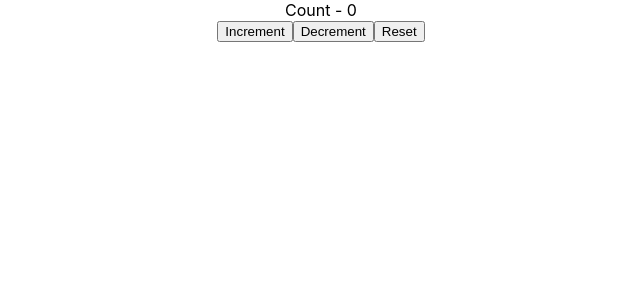
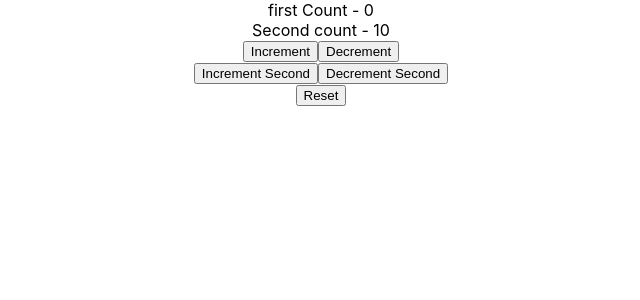
Before and after one commit to abdullahmubin/ReactHookDetails, a React (Create React App) app: page / in a window 1280 px wide. Shown: the top 300 px of the page, without its empty margins (319-959 px from the left). Built offline with nearby package versions, Linux system fonts and the light colour scheme.

Commit message:
useReducer with object.

```diff
--- a/src/App.js
+++ b/src/App.js
@@ -10,6 +10,7 @@
 import DataFetchById from './HookContainer/DataFetchById';
 import ComponentC from './HookContainer/ComponentC';
 import ReducerCounterOne from './HookContainer/ReducerCounterOne';
+import ReducerCounterTwo from './HookContainer/ReducerCounterTwo';
 import logo from "./logo.svg";
 import "./App.css";
 
@@ -37,7 +38,8 @@
           </ObjectTestContext.Provider>
         </ChannelContext.Provider>
       </UserContext.Provider> */}
-      <ReducerCounterOne />
+      {/* <ReducerCounterOne /> */}
+      <ReducerCounterTwo/>
 
     </div>
   );
--- /dev/null
+++ b/src/HookContainer/ReducerCounterTwo.js
@@ -0,0 +1,42 @@
+import React, { useReducer } from "react";
+
+const initialState = {
+  firstCounter: 0,
+  secondCounter: 10
+};
+const reducer = (state, action) => {
+  switch (action.type) {
+    case "increment":
+      return { ...state, firstCounter: state.firstCounter + action.value };
+    case "decrement":
+      return { ...state, firstCounter: state.firstCounter - action.value };
+    case "increment2":
+      return { ...state, secondCounter: state.secondCounter + action.value };
+    case "decrement2":
+      return { ...state, secondCounter: state.secondCounter - action.value };
+    case "reset":
+      return initialState;
+    default:
+      return state;
+  }
+};
+
+function ReducerCounterTwo() {
+  const [count, dispatch] = useReducer(reducer, initialState);
+
+  return (
+    <div>
+      <div>first Count - {count.firstCounter} </div>
+      <div>Second count - {count.secondCounter}</div>
+      <button onClick={() => dispatch({type: "increment", value: 1})}>Increment</button>
+      <button onClick={() => dispatch({type: "decrement", value: 1})}>Decrement</button>
+      <div>
+      <button onClick={() => dispatch({type: "increment2", value: 5})}>Increment Second</button>
+      <button onClick={() => dispatch({type: "decrement2", value: 5})}>Decrement Second</button>
+      </div>
+      <button onClick={() => dispatch({type: "reset"})}>Reset</button>
+    </div>
+  );
+}
+
+export default ReducerCounterTwo;
```
